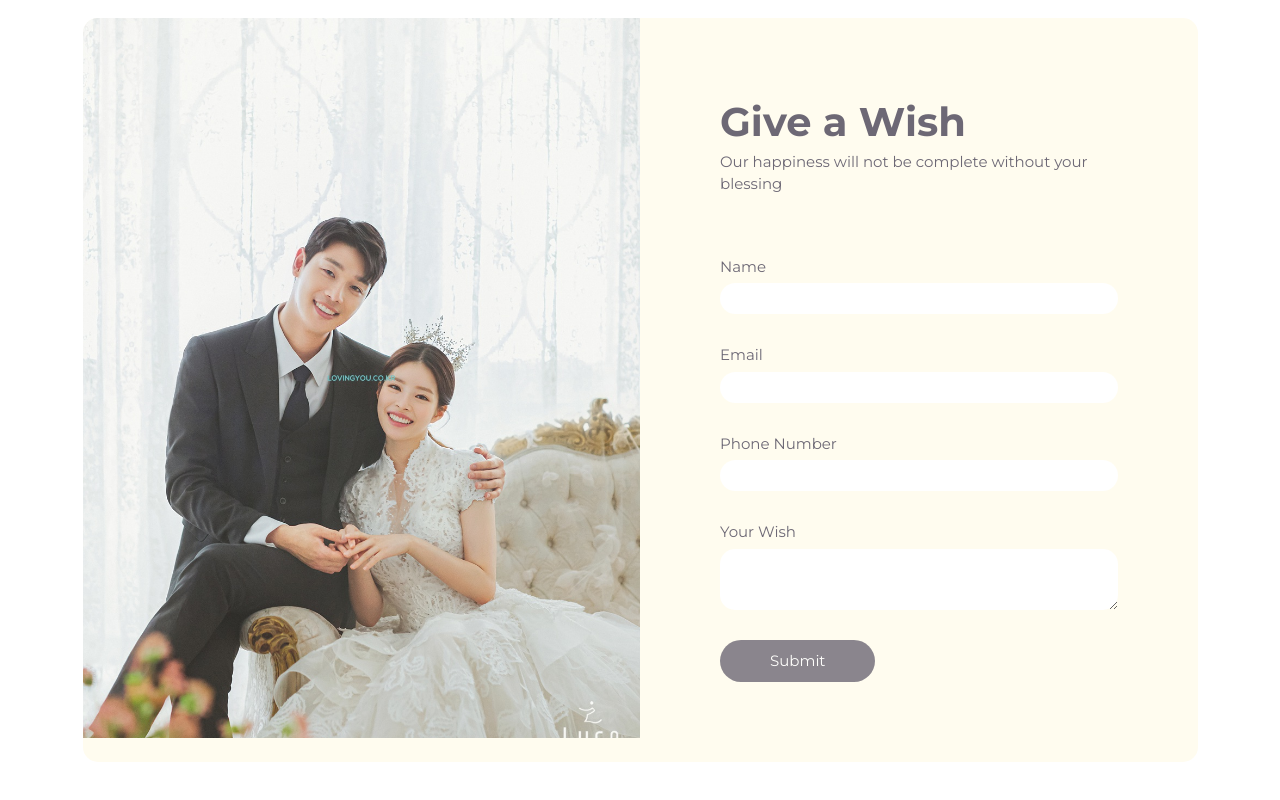
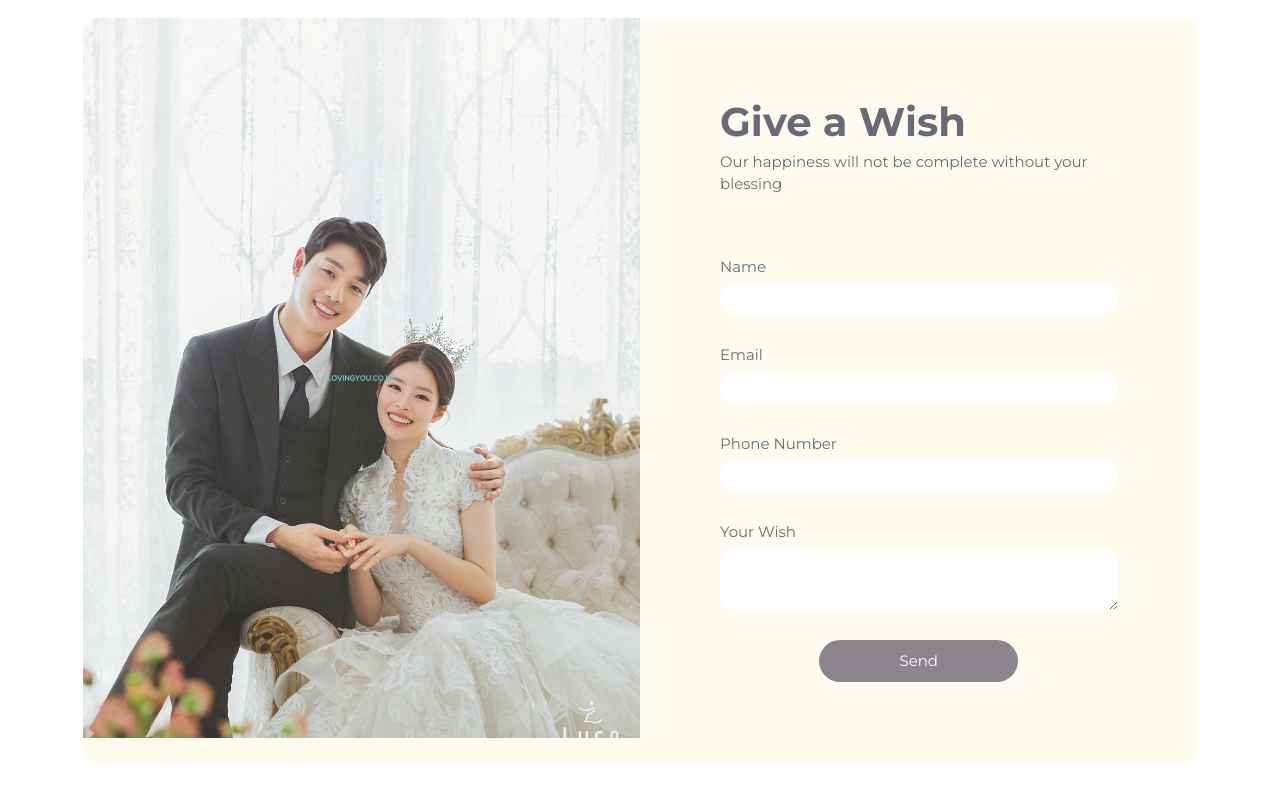
Before and after one commit to mush-mush-mush/wedding-invitation, a React (Create React App) app: page / in a window 1280 px wide. Shown: the part 4046-4846 px from the top of the page. Built offline with nearby package versions, Linux system fonts and the light colour scheme.

Commit message:
v0.1.2 add netlify form function

```diff
--- a/src/components/couple.js
+++ b/src/components/couple.js
@@ -27,7 +27,6 @@ function Couple() {
         opacity: 0,
       });
     }
-    console.log("inview =", inView);
   }, [inView]);
 
   return (
--- a/src/components/location.js
+++ b/src/components/location.js
@@ -38,7 +38,6 @@ function Location() {
         opacity: 0,
       });
     }
-    console.log("inview =", inView);
   }, [inView]);
 
   useEffect(() => {
--- a/src/components/quote.js
+++ b/src/components/quote.js
@@ -19,7 +19,6 @@ function Quote() {
         opacity: 0,
       });
     }
-    console.log("inview =", inView);
   }, [inView]);
 
   return (
--- a/src/components/wish.js
+++ b/src/components/wish.js
@@ -1,10 +1,54 @@
 /* eslint-disable react-hooks/exhaustive-deps */
-import React, { useEffect } from "react";
+import React, { useEffect, useState } from "react";
 import { motion, useAnimation } from "framer-motion";
 import { useInView } from "react-intersection-observer";
 import image from "./../images/wish.jpg";
 
 function Wish() {
+  const [name, setName] = useState("");
+  const [email, setEmail] = useState("");
+  const [telp, setTelp] = useState("");
+  const [wish, setWish] = useState("");
+  const [sending, setSending] = useState(false);
+  const [sent, setSent] = useState(false);
+  const [success, setSuccess] = useState(false);
+
+  const encode = (data) => {
+    return Object.keys(data)
+      .map(
+        (key) => encodeURIComponent(key) + "=" + encodeURIComponent(data[key])
+      )
+      .join("&");
+  };
+
+  const submit = (e) => {
+    e.preventDefault();
+    setSending(true);
+
+    const options = {
+      method: "POST",
+      headers: { "Content-Type": "application/x-www-form-urlencoded" },
+      body: encode({
+        "form-name": "wishForm",
+        name: name,
+        email: email,
+        telp: telp,
+        wish: wish,
+      }),
+    };
+
+    fetch("/", options)
+      .then(function (response) {
+        setSent(true);
+        setSuccess(true);
+      })
+      .catch(function (error) {
+        console.log(error);
+        setSent(true);
+        setSuccess(false);
+      });
+  };
+
   const { ref, inView } = useInView({ threshold: 0.2 });
   const animation = useAnimation();
 
@@ -18,7 +62,6 @@ function Wish() {
         opacity: 0,
       });
     }
-    console.log("inview =", inView);
   }, [inView]);
 
   return (
@@ -31,33 +74,109 @@ function Wish() {
         <div className="wish--body col-lg-6 col-md-8">
           <h3>Give a Wish</h3>
           <p>Our happiness will not be complete without your blessing</p>
-          <form>
+          <form
+            name="wishForm"
+            data-netlify="true"
+            netlify-honeypot="bot-field"
+            onSubmit={submit}
+          >
             <div className="mb-5">
               <label htmlFor="name" className="form-label">
                 Name
               </label>
-              <input type="text" className="form-control" id="name" />
+              <input
+                type="text"
+                className="form-control"
+                id="name"
+                onChange={(e) => setName(e.target.value)}
+                value={name}
+                required
+              />
             </div>
             <div className="mb-5">
               <label htmlFor="email" className="form-label">
                 Email
               </label>
-              <input type="email" className="form-control" id="email" />
+              <input
+                type="email"
+                className="form-control"
+                id="email"
+                onChange={(e) => setEmail(e.target.value)}
+                value={email}
+              />
             </div>
             <div className="mb-5">
               <label htmlFor="phone" className="form-label">
                 Phone Number
               </label>
-              <input type="telp" className="form-control" id="phone" />
+              <input
+                type="telp"
+                className="form-control"
+                id="phone"
+                onChange={(e) => setTelp(e.target.value)}
+                value={telp}
+              />
             </div>
             <div className="mb-5">
               <label htmlFor="wish" className="form-label">
                 Your Wish
               </label>
-              <textarea className="form-control" id="wish" rows="3"></textarea>
+              <textarea
+                className="form-control"
+                id="wish"
+                rows="3"
+                onChange={(e) => setWish(e.target.value)}
+                value={wish}
+                required
+              ></textarea>
             </div>
-            <button type="submit" className="btn btn-primary">
-              Submit
+            {sent ? (
+              success ? (
+                <div
+                  className="alert alert-success alert-dismissible fade show"
+                  role="alert"
+                >
+                  <strong>Thank You!</strong> Your wish has been received.
+                  <button
+                    type="button"
+                    className="btn-close"
+                    data-bs-dismiss="alert"
+                    aria-label="Close"
+                  ></button>
+                </div>
+              ) : (
+                <div
+                  className="alert alert-warning alert-dismissible fade show"
+                  role="alert"
+                >
+                  <strong>Sorry!</strong> Your wish hasn't been sent.
+                  <button
+                    type="button"
+                    className="btn-close"
+                    data-bs-dismiss="alert"
+                    aria-label="Close"
+                  ></button>
+                </div>
+              )
+            ) : (
+              ""
+            )}
+            <button
+              type="submit"
+              className={`btn btn-primary w-50 d-flex align-items-center justify-content-center mx-auto mt-5 ${
+                sent && "disabled"
+              }`}
+            >
+              {sending ? (
+                <>
+                  <div className="spinner-border text-light me-3" role="status">
+                    <span className="visually-hidden">Loading...</span>
+                  </div>
+                  Sending
+                </>
+              ) : (
+                <>Send</>
+              )}
             </button>
           </form>
         </div>
--- a/src/styles/styles.scss
+++ b/src/styles/styles.scss
@@ -617,6 +617,7 @@ h3 {
       flex-direction: column;
       justify-content: center;
       padding: 8rem;
+      transition: 0.3s cubic-bezier(0.175, 0.885, 0.32, 1.275);
 
       @media only screen and (max-width: 1199px) {
         padding: 5rem;
@@ -647,7 +648,7 @@ h3 {
           border-radius: 15px;
         }
 
-        & button {
+        & button[type="submit"] {
           border: none;
           background-color: #6d6875;
           color: #ffffff;
```
